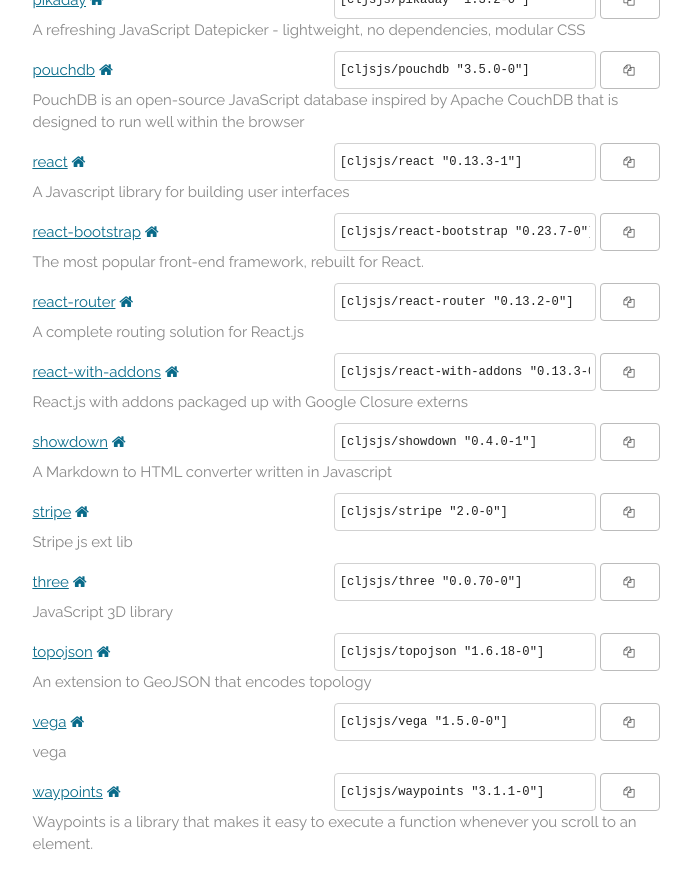
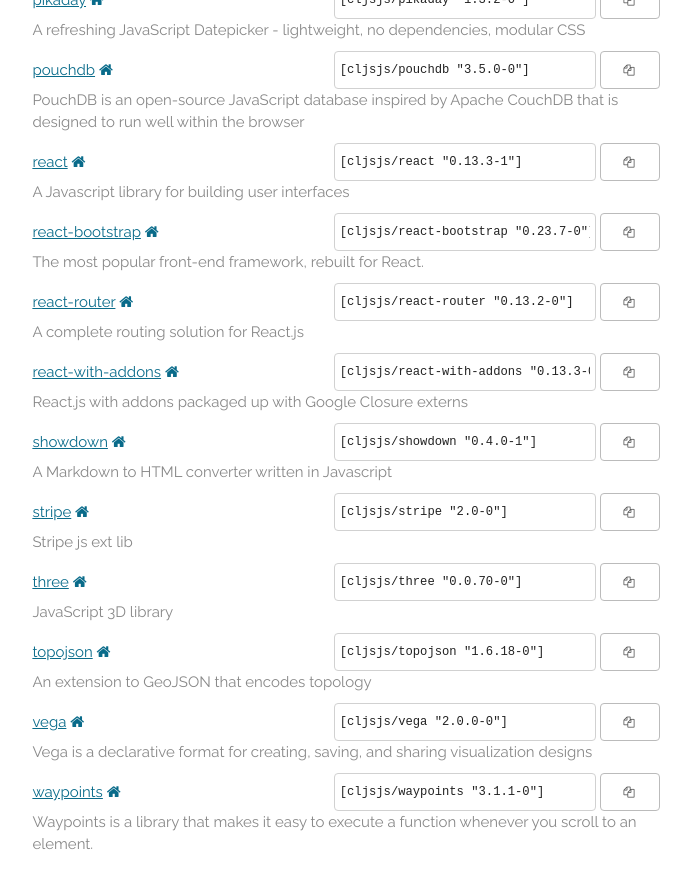
Before and after one commit to cljsjs/cljsjs.github.io, a Jekyll site: the page built from index.markdown, in a window 1280 px wide and 900 px high, scrolled down 4371 px. Shown: the top 889 px of the window, without its empty margins (294-985 px from the left). Built offline with Jekyll 4.4.1, drawn with Linux system fonts in a browser that asks for light colours; nearby versions of some CDN libraries; comment, search, counter and statistics services are not loaded.

Commit message:
Automatic update

```diff
--- a/_includes/packages.html
+++ b/_includes/packages.html
@@ -500,10 +500,10 @@
     <a href="https://clojars.org/cljsjs/vega">vega</a>
     <a href="https://vega.github.io/" target="new"><i class="fa fa-home"></i></a>
     <span class="clojars">
-      <input type="text" value='[cljsjs/vega "1.5.0-0"]'/>
-      <button data-clipboard-text='[cljsjs/vega "1.5.0-0"]'><i class="fa fa-copy"></i></button>
+      <input type="text" value='[cljsjs/vega "2.0.0-0"]'/>
+      <button data-clipboard-text='[cljsjs/vega "2.0.0-0"]'><i class="fa fa-copy"></i></button>
     </span>
-    <p class="description">vega</p>
+    <p class="description">Vega is a declarative format for creating, saving, and sharing visualization designs</p>
   </li>
   <li>
     <a href="https://clojars.org/cljsjs/waypoints">waypoints</a>
```
